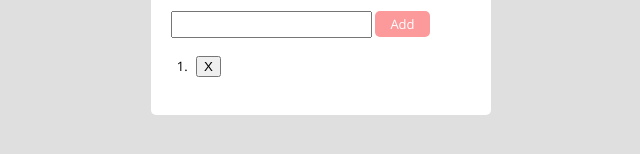
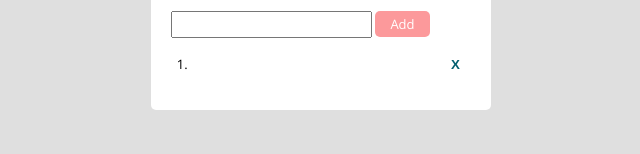
Before and after one commit to JasDevelops/toDoListApp, a plain HTML site: page index.html in a window 1280 px wide. Both pictures are taken after a click on the element "Add". Shown: the part 144-298 px from the top of the page, 319-959 px from the left. Drawn offline with nearby package versions, Linux system fonts and the light colour scheme.

Commit message:
Correct typo
* add missing dot in order for the style to be applied

```diff
--- a/css/style.css
+++ b/css/style.css
@@ -51,7 +51,7 @@ cursor: pointer;
 	display: none;
 }
 
-li > crossOutButton {
+li > .crossOutButton {
 	background: none;
 	border: none;
 	float: right;
```
